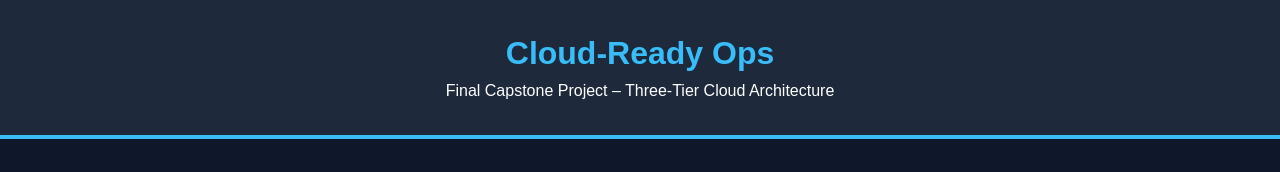
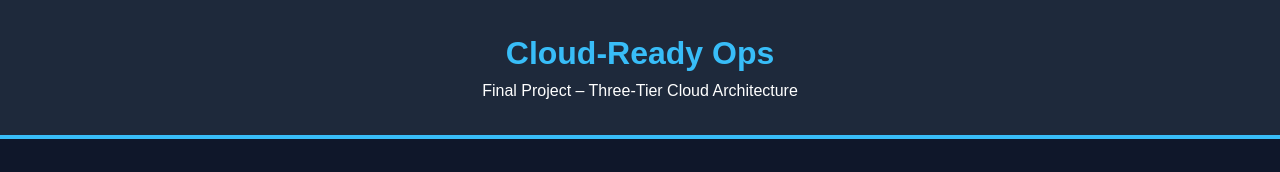
Before and after one commit to VauroraS/cloud-ready-ops, a plain HTML site: page index.html in a window 1280 px wide. Shown: the top 172 px of the page. Drawn offline with Linux system fonts and the light colour scheme.

Commit message:
Update index.html

```diff
--- a/index.html
+++ b/index.html
@@ -136,7 +136,7 @@ footer i{
 
 <h1>Cloud-Ready Ops</h1>
 
-<p>Final Capstone Project – Three-Tier Cloud Architecture</p>
+<p>Final Project – Three-Tier Cloud Architecture</p>
 
 </header>
 
```
